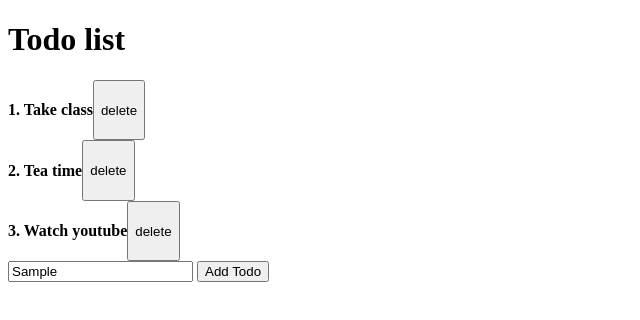
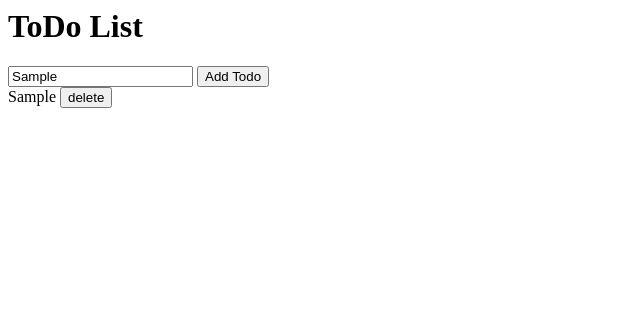
Before and after one commit to Atharsh07/practising-js, a plain HTML site: page dom/index.html in a window 1280 px wide. Both pictures are taken after typing "Sample" into the empty fields and a click on the button "Add Todo". Shown: the whole page, without its empty margins (0-640 px from the left). Drawn offline with Linux system fonts and the light colour scheme.

Commit message:
todo done

```diff
--- a/dom/index.html
+++ b/dom/index.html
@@ -1,33 +1,12 @@
-<!DOCTYPE html>
 <html>
-	<head>
-	  <meta charset="utf-8">
-	  <meta name="viewport" content="width=device-width">
+    <he>
         <title>Todo App</title>
         <link href="style.css" rel="stylesheet" type="text/css" />
     </head>
-
     <body>
-	  <h1>Todo list</h1>
-      <div>
-        <div id="todo-1" style="display: flex;">
-            <h4>1. Take class</h4>
-            <button   onclick="deletetodo(1)">delete</button>
-        </div>
-        <div id="todo-2" style="display: flex;">
-            <h4>2. Tea time</h4>
-            <button   onclick="deletetodo(2)">delete</button>
-        </div>
-        <div id="todo-3" style="display: flex;">
-            <h4>3. Watch youtube</h4>
-            <button   onclick="deletetodo(3)">delete</button>
-        </div>
-      </div>
-	  <div>
+        <h1>ToDo List</h1>
         <input type="text"></input>
-	    <button>Add Todo</button>
-	  </div>
+        <button onclick="todolist()">Add Todo</button>
         <script src="script.js"></script>
     </body>
-
 </html>
--- a/dom/script.js
+++ b/dom/script.js
@@ -1,5 +1,18 @@
+let id = 1;
+function todolist() {
+    const readele = document.querySelector("input");
+    const value = readele.value;
 
-function deletetodo(index) {
-    const element = document.getElementById("todo-" + index);
+    const newdiv = document.createElement("div");
+    newdiv.setAttribute("id", id);
+    id = id + 1; // increment after setting the id
+    newdiv.innerHTML = `<div>${value} <button onclick="deletetoto(${id - 1})">delete</button> </div>`;
+
+    document.querySelector("body").appendChild(newdiv);
+}
+
+
+function deletetoto(index) {
+    const element = document.getElementById(index)
     element.parentNode.removeChild(element);
 }
--- a/dom/style.css
+++ b/dom/style.css
@@ -0,0 +1,3 @@
+.list{
+    background-color: red;
+}
```
Lines whose indentation alone changed are shown as unchanged.
